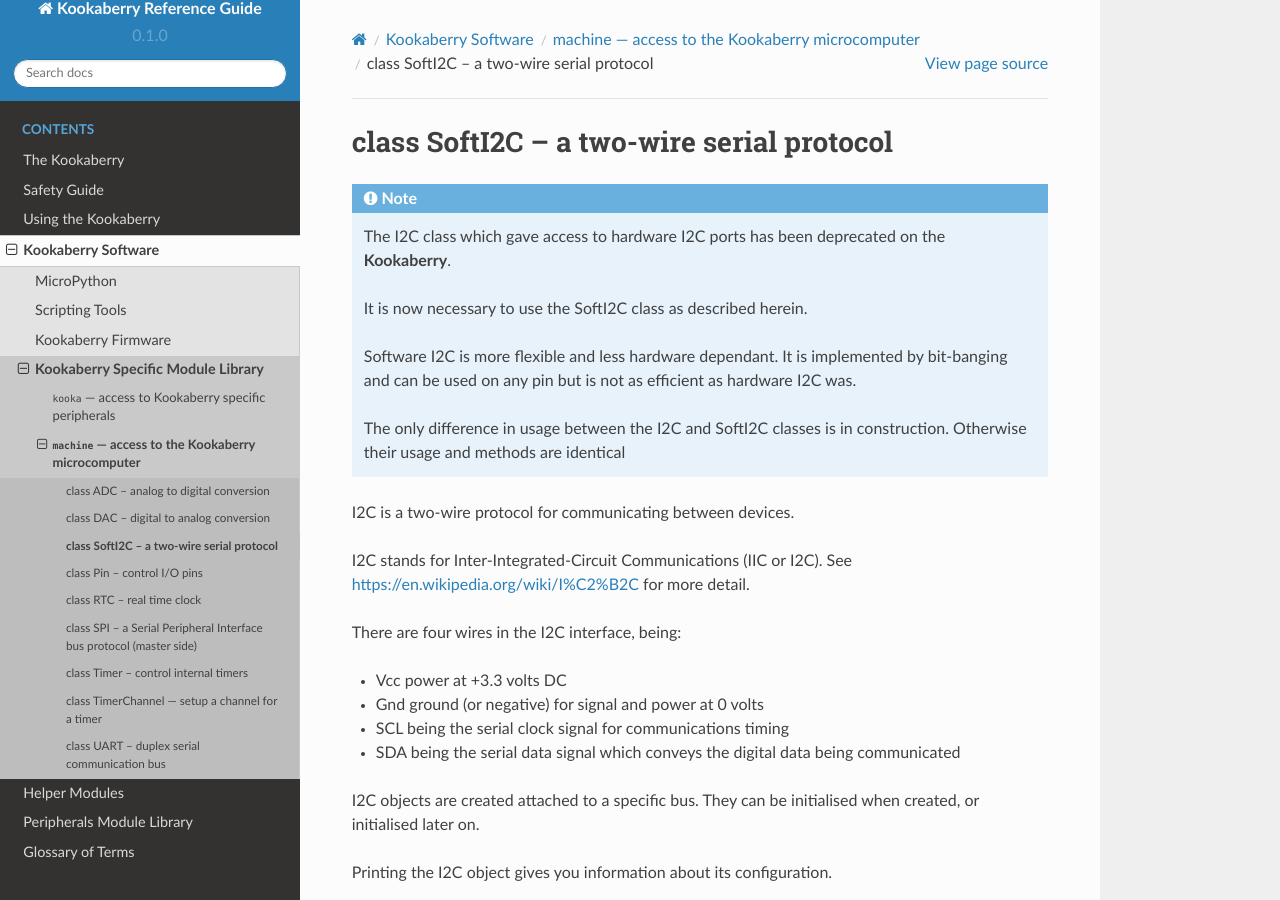
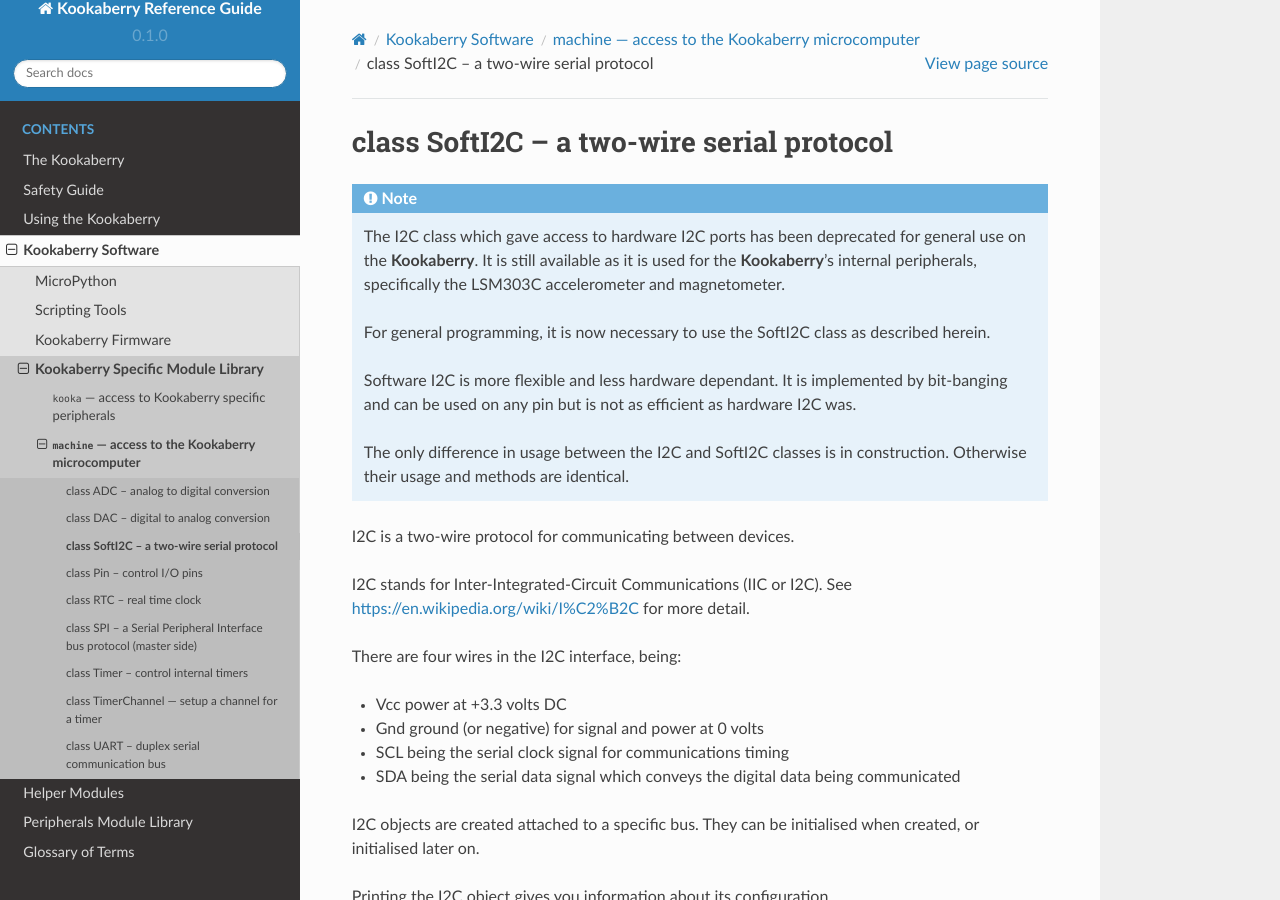
Before and after one commit to TDStrasser/Kookaberry-Reference-Guide, a Sphinx documentation site: the page built from docs/source/machine.I2C.rst, in a window 1280 px wide and 900 px high. Built offline with Sphinx 7.4.7 and the Read the Docs theme 2.0.0, drawn with Linux system fonts in a browser that asks for light colours.

Commit message:
Clarification of deprecation note

```diff
--- a/docs/source/machine.I2C.rst
+++ b/docs/source/machine.I2C.rst
@@ -7,15 +7,16 @@
 
 .. note::
 
-   The I2C class which gave access to hardware I2C ports has been deprecated on the **Kookaberry**.
+   The I2C class which gave access to hardware I2C ports has been deprecated for general use on the **Kookaberry**.
+   It is still available as it is used for the **Kookaberry**'s internal peripherals, specifically the LSM303C accelerometer and magnetometer.
 
-   It is now necessary to use the SoftI2C class as described herein.
+   For general programming, it is now necessary to use the SoftI2C class as described herein.
 
    Software I2C is more flexible and less hardware dependant.
    It is implemented by bit-banging and can be used on any pin but is not as efficient as hardware I2C was.
 
    The only difference in usage between the I2C and SoftI2C classes is in construction.
-   Otherwise their usage and methods are identical
+   Otherwise their usage and methods are identical.
 
 
 I2C is a two-wire protocol for communicating between devices.
```
